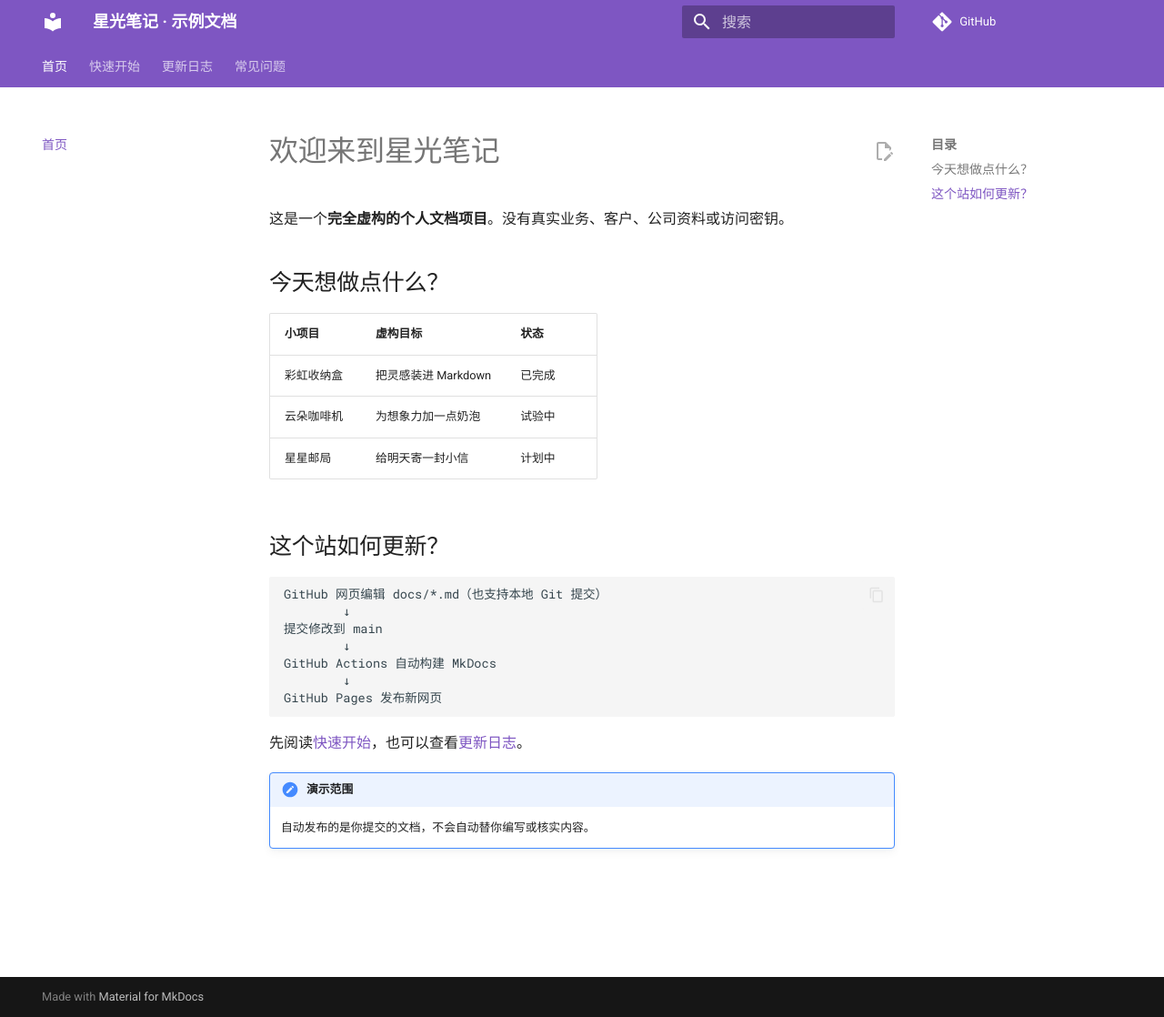
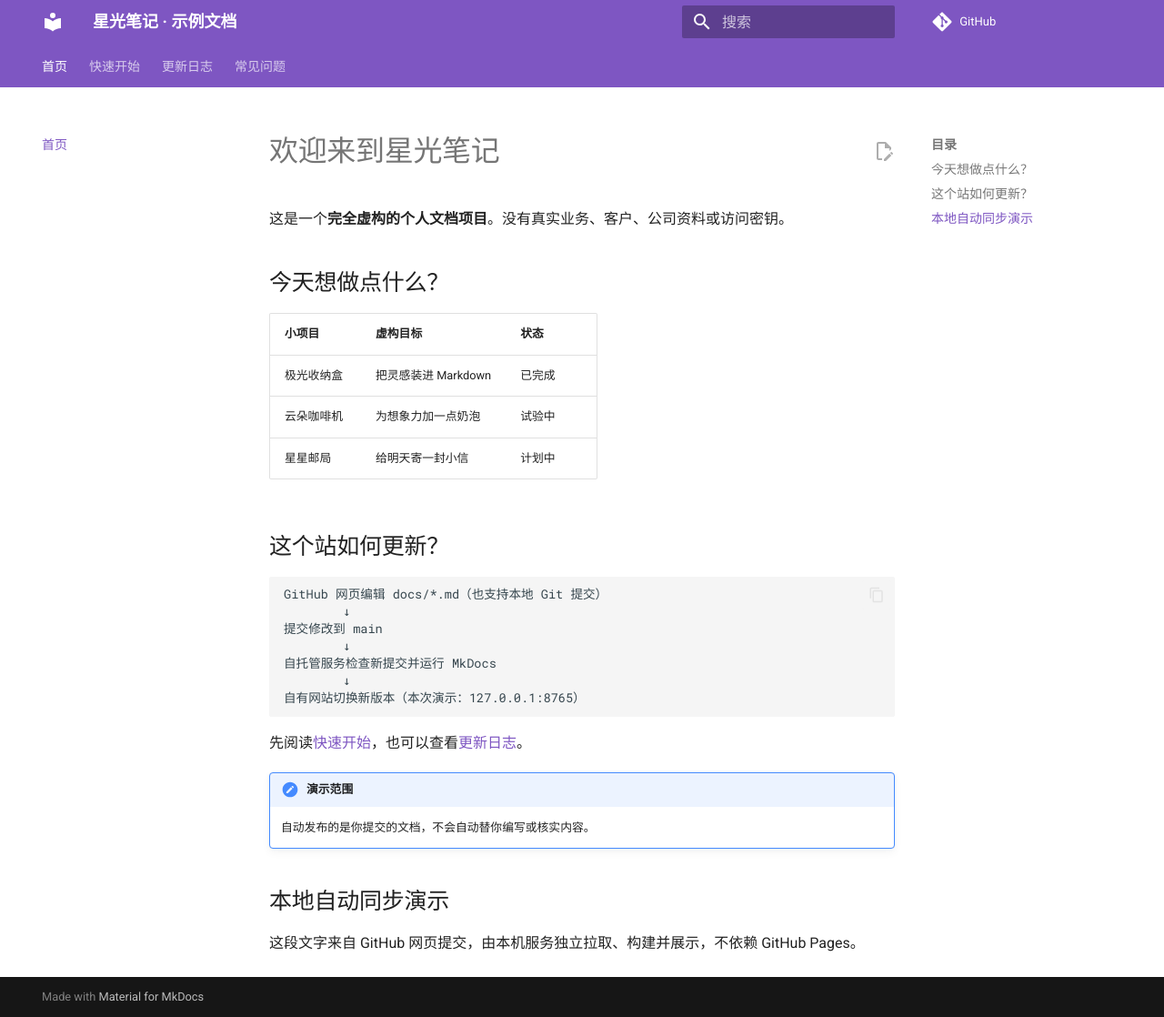
Before and after one commit to Hyacinth11/starlight-docs-demo, an MkDocs documentation site: the page built from docs/index.md, in a window 1280 px wide and 1118 px high. Shown: the whole window at 91% size. Built offline with MkDocs 1.6.1 and Material for MkDocs 9.7.7, drawn with Linux system fonts in a browser that asks for light colours; comment, search, counter and statistics services are not loaded.

Commit message:
docs: demonstrate independent local auto-publishing

````diff
--- a/docs/index.md
+++ b/docs/index.md
@@ -6,7 +6,7 @@
 
 | 小项目 | 虚构目标 | 状态 |
 | --- | --- | --- |
-| 彩虹收纳盒 | 把灵感装进 Markdown | 已完成 |
+| 极光收纳盒 | 把灵感装进 Markdown | 已完成 |
 | 云朵咖啡机 | 为想象力加一点奶泡 | 试验中 |
 | 星星邮局 | 给明天寄一封小信 | 计划中 |
 
@@ -17,12 +17,16 @@ GitHub 网页编辑 docs/*.md（也支持本地 Git 提交）
         ↓
 提交修改到 main
         ↓
-GitHub Actions 自动构建 MkDocs
+自托管服务检查新提交并运行 MkDocs
         ↓
-GitHub Pages 发布新网页
+自有网站切换新版本（本次演示：127.0.0.1:8765）
 ```
 
 先阅读[快速开始](getting-started.md)，也可以查看[更新日志](changelog.md)。
 
 !!! note "演示范围"
     自动发布的是你提交的文档，不会自动替你编写或核实内容。
+
+## 本地自动同步演示
+
+这段文字来自 GitHub 网页提交，由本机服务独立拉取、构建并展示，不依赖 GitHub Pages。
````
